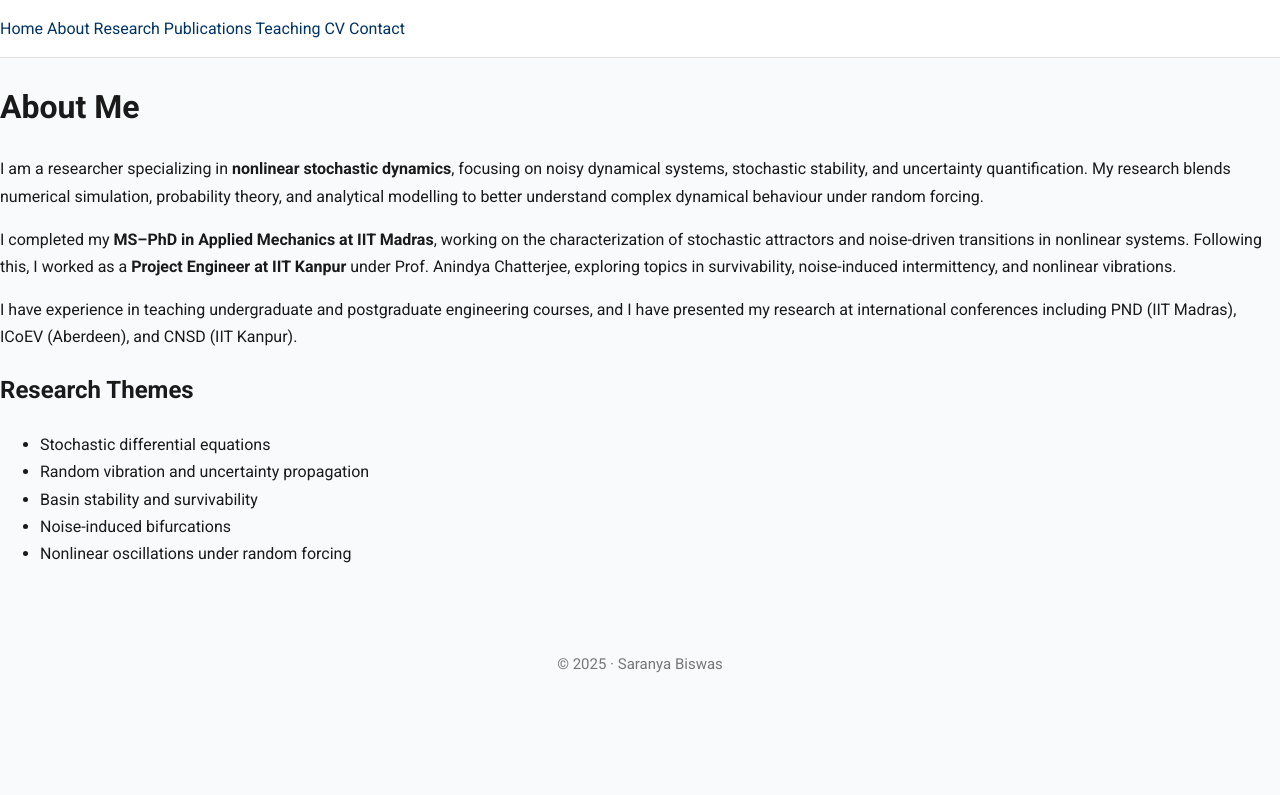
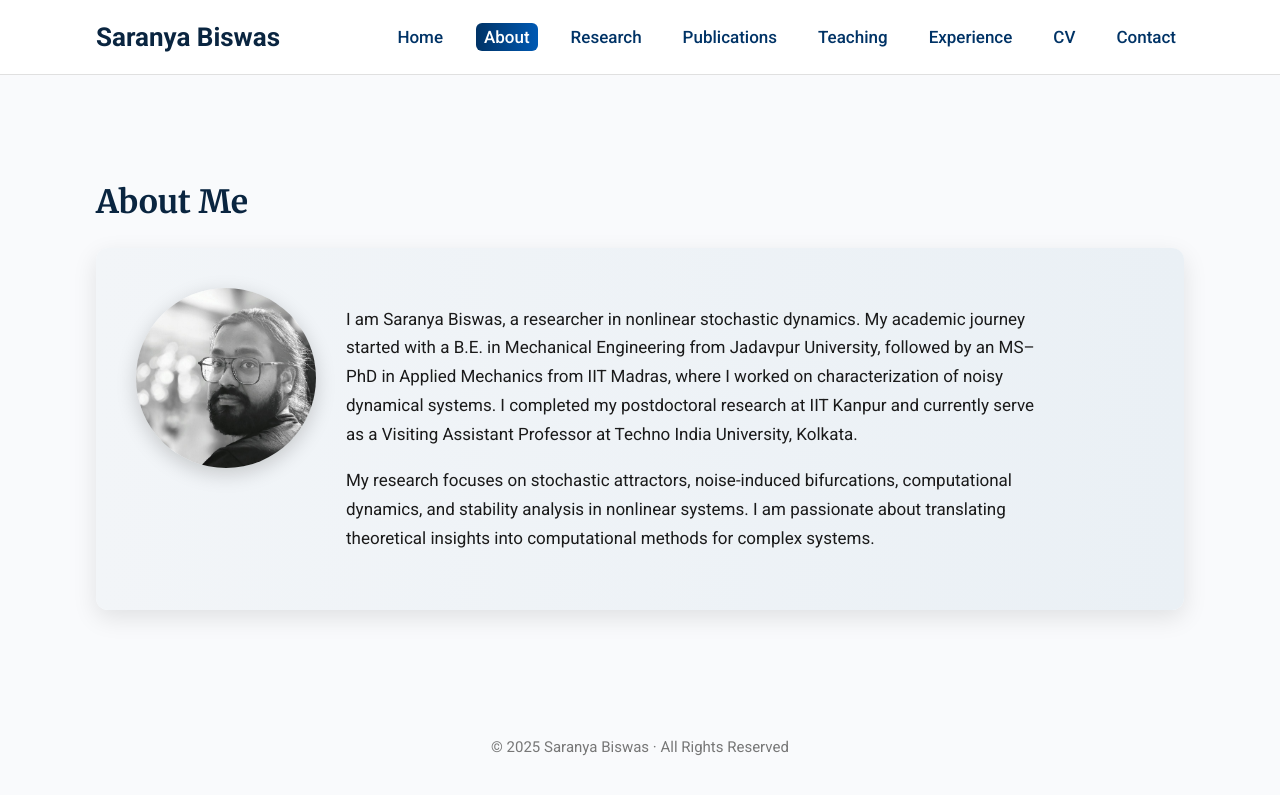
Before and after one commit to SaranyaBiswas/SaranyaBiswas.github.io, a Jekyll site: the page about.html, which Jekyll copies as it is, in a window 1280 px wide. Shown: the top 795 px of the page. Built offline with Jekyll 4.4.1, drawn with Linux system fonts in a browser that asks for light colours.

Commit message:
Update about.html

```diff
--- a/about.html
+++ b/about.html
@@ -1,54 +1,47 @@
 <!DOCTYPE html>
-<html>
+<html lang="en">
 <head>
-    <title>About — Saranya Biswas</title>
+    <meta charset="UTF-8">
+    <title>About | Saranya Biswas</title>
     <link rel="stylesheet" href="style.css">
+    <link href="https://unpkg.com/aos@2.3.1/dist/aos.css" rel="stylesheet">
 </head>
-
 <body>
 
 <div class="navbar">
-    <a href="index.html">Home</a>
-    <a href="about.html">About</a>
-    <a href="research.html">Research</a>
-    <a href="publications.html">Publications</a>
-    <a href="teaching.html">Teaching</a>
-    <a href="cv.html">CV</a>
-    <a href="contact.html">Contact</a>
+    <div class="nav-inner">
+        <div class="nav-name">Saranya Biswas</div>
+        <ul class="nav-links">
+            <li><a href="index.html">Home</a></li>
+            <li><a href="about.html" class="active">About</a></li>
+            <li><a href="research.html">Research</a></li>
+            <li><a href="publications.html">Publications</a></li>
+            <li><a href="teaching.html">Teaching</a></li>
+            <li><a href="experience.html">Experience</a></li>
+            <li><a href="cv.html">CV</a></li>
+            <li><a href="contact.html">Contact</a></li>
+        </ul>
+    </div>
 </div>
 
-<h1>About Me</h1>
+<div class="container" data-aos="fade-up">
+    <h2 class="section-title">About Me</h2>
+    <div class="hero">
+        <img src="img/dp.jpeg" alt="Profile Photo">
+        <div class="hero-text">
+            <p>I am Saranya Biswas, a researcher in nonlinear stochastic dynamics. My academic journey started with a B.E. in Mechanical Engineering from Jadavpur University, followed by an MS–PhD in Applied Mechanics from IIT Madras, where I worked on characterization of noisy dynamical systems. I completed my postdoctoral research at IIT Kanpur and currently serve as a Visiting Assistant Professor at Techno India University, Kolkata.</p>
+            <p>My research focuses on stochastic attractors, noise-induced bifurcations, computational dynamics, and stability analysis in nonlinear systems. I am passionate about translating theoretical insights into computational methods for complex systems.</p>
+        </div>
+    </div>
+</div>
 
-<p>
-I am a researcher specializing in <strong>nonlinear stochastic dynamics</strong>, focusing on noisy
-dynamical systems, stochastic stability, and uncertainty quantification. My research blends
-numerical simulation, probability theory, and analytical modelling to better understand
-complex dynamical behaviour under random forcing.
-</p>
+<footer>
+    © 2025 Saranya Biswas · All Rights Reserved
+</footer>
 
-<p>
-I completed my <strong>MS–PhD in Applied Mechanics at IIT Madras</strong>, working on the
-characterization of stochastic attractors and noise-driven transitions in nonlinear systems.
-Following this, I worked as a <strong>Project Engineer at IIT Kanpur</strong> under Prof. Anindya Chatterjee,
-exploring topics in survivability, noise-induced intermittency, and nonlinear vibrations.
-</p>
-
-<p>
-I have experience in teaching undergraduate and postgraduate engineering courses, and I have
-presented my research at international conferences including PND (IIT Madras), ICoEV (Aberdeen),
-and CNSD (IIT Kanpur).
-</p>
-
-<h2>Research Themes</h2>
-<ul>
-    <li>Stochastic differential equations</li>
-    <li>Random vibration and uncertainty propagation</li>
-    <li>Basin stability and survivability</li>
-    <li>Noise-induced bifurcations</li>
-    <li>Nonlinear oscillations under random forcing</li>
-</ul>
-
-<footer>© 2025 · Saranya Biswas</footer>
-
+<script src="https://unpkg.com/aos@2.3.1/dist/aos.js"></script>
+<script>
+  AOS.init({ duration: 1000, once: true });
+</script>
 </body>
 </html>
```
